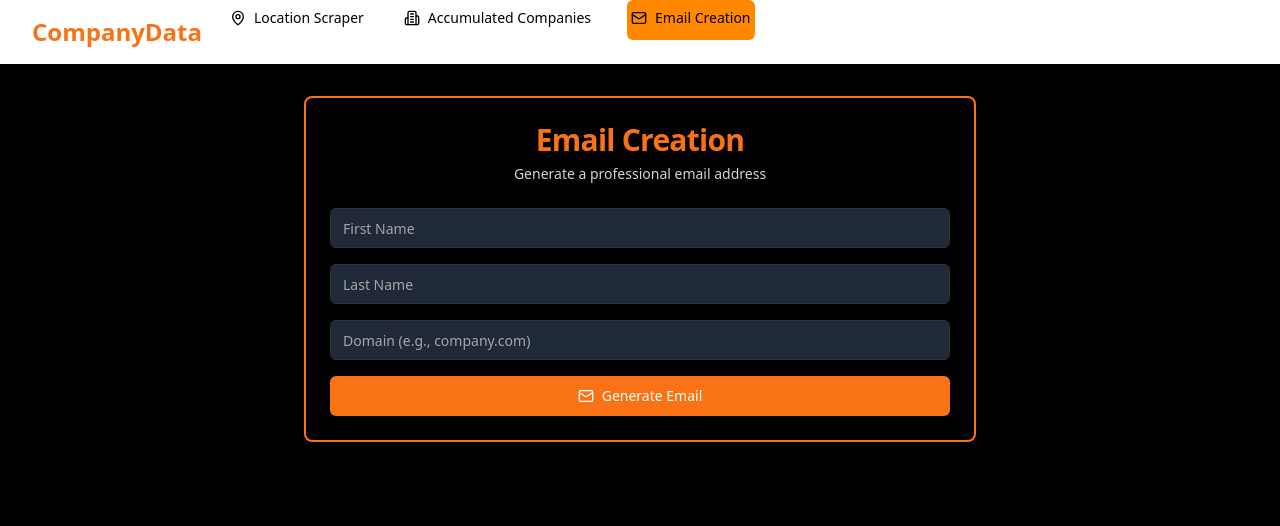
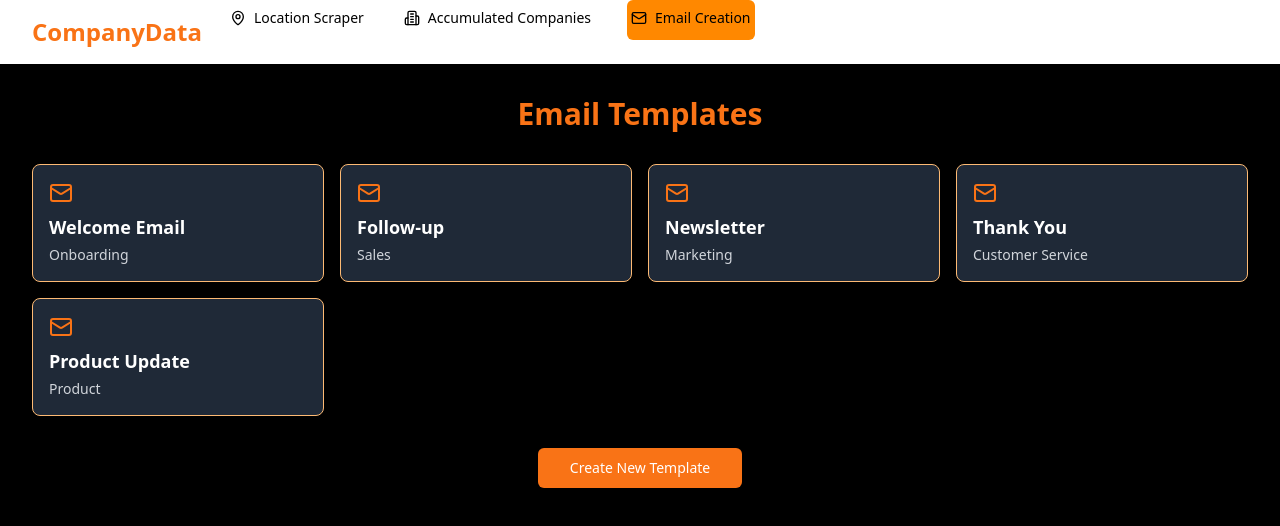
Before and after one commit to Dirk-Tunderman/frontend, a React (Vite) app: page /email-creation in a window 1280 px wide. Shown: the top 526 px of the page. Built offline with nearby package versions, Linux system fonts and the light colour scheme.

Commit message:
Update Email Creation Layout
Modify the Email Creation tab to match the layout of the Accumulated Companies tab. Implement functionality to allow redirection to a new page displaying all objects of the adjacent file upon clicking a checkbox.
[skip gpt_engineer]

```diff
--- a/src/pages/EmailCreation.jsx
+++ b/src/pages/EmailCreation.jsx
@@ -1,76 +1,58 @@
-import { useState } from 'react';
-import { Input } from "@/components/ui/input";
+import { useState, useEffect } from 'react';
+import { useNavigate } from 'react-router-dom';
+import { Card, CardContent } from "@/components/ui/card";
 import { Button } from "@/components/ui/button";
-import { Card, CardHeader, CardTitle, CardDescription, CardContent } from "@/components/ui/card";
 import { Mail } from "lucide-react";
 import Navbar from '../components/Navbar';
 
 const EmailCreation = () => {
-  const [firstName, setFirstName] = useState('');
-  const [lastName, setLastName] = useState('');
-  const [domain, setDomain] = useState('');
-  const [generatedEmail, setGeneratedEmail] = useState('');
+  const [emailTemplates, setEmailTemplates] = useState([]);
+  const navigate = useNavigate();
 
-  const handleSubmit = (e) => {
-    e.preventDefault();
-    const email = `${firstName.toLowerCase()}.${lastName.toLowerCase()}@${domain.toLowerCase()}`;
-    setGeneratedEmail(email);
+  useEffect(() => {
+    // Simulating fetching email templates from an API
+    const dummyTemplates = [
+      { id: 1, name: 'Welcome Email', category: 'Onboarding' },
+      { id: 2, name: 'Follow-up', category: 'Sales' },
+      { id: 3, name: 'Newsletter', category: 'Marketing' },
+      { id: 4, name: 'Thank You', category: 'Customer Service' },
+      { id: 5, name: 'Product Update', category: 'Product' },
+    ];
+    setEmailTemplates(dummyTemplates);
+  }, []);
+
+  const handleTemplateClick = (templateId) => {
+    // Navigate to a new page with the template details
+    navigate(`/email-template/${templateId}`);
   };
 
   return (
     <div className="min-h-screen bg-black">
       <Navbar />
       <div className="p-8">
-        <Card className="max-w-2xl mx-auto border-2 border-orange-500 bg-black text-white">
-          <CardHeader>
-            <CardTitle className="text-3xl font-bold text-center text-orange-500">Email Creation</CardTitle>
-            <CardDescription className="text-center text-gray-300">
-              Generate a professional email address
-            </CardDescription>
-          </CardHeader>
-          <CardContent>
-            <form onSubmit={handleSubmit} className="space-y-4">
-              <div>
-                <Input
-                  placeholder="First Name"
-                  value={firstName}
-                  onChange={(e) => setFirstName(e.target.value)}
-                  className="w-full bg-gray-800 text-white"
-                />
-              </div>
-              <div>
-                <Input
-                  placeholder="Last Name"
-                  value={lastName}
-                  onChange={(e) => setLastName(e.target.value)}
-                  className="w-full bg-gray-800 text-white"
-                />
-              </div>
-              <div>
-                <Input
-                  placeholder="Domain (e.g., company.com)"
-                  value={domain}
-                  onChange={(e) => setDomain(e.target.value)}
-                  className="w-full bg-gray-800 text-white"
-                />
-              </div>
-              <Button type="submit" className="w-full bg-orange-500 hover:bg-orange-600 text-white">
-                <Mail className="mr-2 h-4 w-4" /> Generate Email
-              </Button>
-            </form>
-
-            {generatedEmail && (
-              <div className="mt-8">
-                <h2 className="text-xl font-semibold mb-4 text-orange-500">Generated Email:</h2>
-                <Card className="bg-gray-800">
-                  <CardContent className="p-4">
-                    <p className="text-lg font-bold text-white">{generatedEmail}</p>
-                  </CardContent>
-                </Card>
-              </div>
-            )}
-          </CardContent>
-        </Card>
+        <h1 className="text-3xl font-bold text-center text-orange-500 mb-8">Email Templates</h1>
+        <div className="grid grid-cols-1 sm:grid-cols-2 md:grid-cols-3 lg:grid-cols-4 gap-4">
+          {emailTemplates.map((template) => (
+            <Card
+              key={template.id}
+              className="bg-gray-800 border border-orange-300 hover:shadow-lg transition-shadow duration-300 cursor-pointer"
+              onClick={() => handleTemplateClick(template.id)}
+            >
+              <CardContent className="p-4">
+                <div className="flex items-center justify-between mb-2">
+                  <Mail className="h-6 w-6 text-orange-500" />
+                </div>
+                <h3 className="font-semibold text-white text-lg mb-1">{template.name}</h3>
+                <p className="text-sm text-gray-300">{template.category}</p>
+              </CardContent>
+            </Card>
+          ))}
+        </div>
+        <div className="mt-8 flex justify-center">
+          <Button className="bg-orange-500 hover:bg-orange-600 text-white px-8 py-2">
+            Create New Template
+          </Button>
+        </div>
       </div>
     </div>
   );
```
